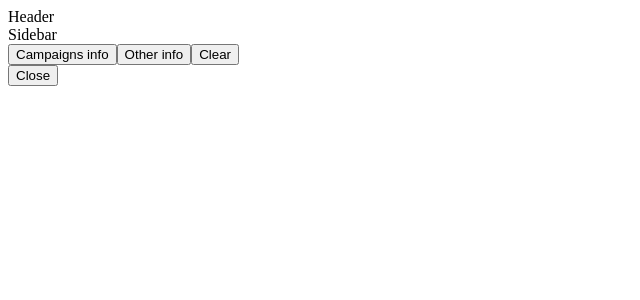
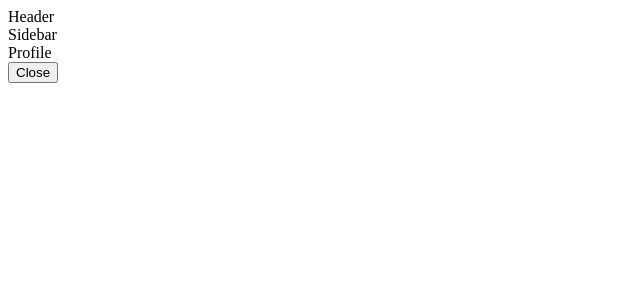
Before and after one commit to blair3003/journeyman, a React (Vite) app: page /u/1 in a window 1280 px wide. Shown: the top 300 px of the page, without its empty margins (0-640 px from the left). Built offline with nearby package versions, Linux system fonts and the light colour scheme.

Commit message:
react router

```diff
--- a/package.json
+++ b/package.json
@@ -11,7 +11,8 @@
   },
   "dependencies": {
     "react": "^18.2.0",
-    "react-dom": "^18.2.0"
+    "react-dom": "^18.2.0",
+    "react-router-dom": "^6.17.0"
   },
   "devDependencies": {
     "@types/react": "^18.2.15",
--- a/src/App.tsx
+++ b/src/App.tsx
@@ -1,14 +1,40 @@
-import CampaignIndex from './components/CampaignIndex'
+import { Navigate, Routes, Route } from 'react-router-dom'
 import Layout from './layouts/Layout'
+import Campaign from './pages/Campaign'
+import CampaignIndex from './pages/CampaignIndex'
+import Home from './pages/Home'
+import Profile from './pages/Profile'
+import Login from './pages/auth/Login'
+import Logout from './pages/auth/Logout'
+import Register from './pages/auth/Register'
 
 function App() {
 
 	console.log(`App rendered`)
 
 	return (
-		<Layout>
-			<CampaignIndex />
-		</Layout>
+		<Routes>
+			<Route path="/">
+				<Route index element={<Home />} />
+				<Route path="login" element={<Login />} />
+				<Route path="logout" element={<Logout />} />
+				<Route path="register" element={<Register />} />
+				<Route element={<Layout />}>
+					<Route path="c">
+						<Route index element={<Navigate to="/" replace />} />
+						<Route path=":id" element={<Campaign />} />
+					</Route>
+					<Route path="u">
+						<Route index element={<Navigate to="/" replace />} />
+						<Route path=":id">
+							<Route index element={<Profile />} />
+							<Route path="campaigns" element={<CampaignIndex />} />
+						</Route>
+					</Route>
+				</Route>
+				<Route path="*" element={<Navigate to="/" replace />} />
+			</Route>
+		</Routes>
 	)
 }
 
--- a/src/layouts/Layout.tsx
+++ b/src/layouts/Layout.tsx
@@ -2,8 +2,9 @@ import LayoutProvider from '../context/LayoutContext'
 import Drawer from './Drawer'
 import Header from './Header'
 import Sidebar from './Sidebar'
+import { Outlet } from 'react-router-dom'
 
-const Layout = ({ children }: { children: React.ReactNode }) => {
+const Layout = () => {
 
     console.log(`Layout rendered`)
 
@@ -12,7 +13,7 @@ const Layout = ({ children }: { children: React.ReactNode }) => {
             <Header />
             <main>
                 <Sidebar />
-                {children}
+                <Outlet />
                 <Drawer />
             </main>
         </LayoutProvider>
--- a/src/main.tsx
+++ b/src/main.tsx
@@ -1,9 +1,14 @@
 import React from 'react'
 import ReactDOM from 'react-dom/client'
 import App from './App.tsx'
+import { BrowserRouter, Routes, Route } from 'react-router-dom'
 
 ReactDOM.createRoot(document.getElementById('root')!).render(
 	<React.StrictMode>
-		<App />
+		<BrowserRouter>
+			<Routes>
+				<Route path="/*" element={<App />} />
+			</Routes>
+		</BrowserRouter>
 	</React.StrictMode>,
 )
--- /dev/null
+++ b/src/pages/Campaign.tsx
@@ -0,0 +1,6 @@
+const Campaign = () => {
+
+    return (<>Campaign</>)
+}
+
+export default Campaign
--- /dev/null
+++ b/src/pages/Home.tsx
@@ -0,0 +1,6 @@
+const Home = () => {
+
+    return (<>Home</>)
+}
+
+export default Home
--- /dev/null
+++ b/src/pages/Profile.tsx
@@ -0,0 +1,6 @@
+const Profile = () => {
+
+    return (<>Profile</>)
+}
+
+export default Profile
--- /dev/null
+++ b/src/pages/auth/Login.tsx
@@ -0,0 +1,6 @@
+const Login = () => {
+
+    return (<>Login</>)
+}
+
+export default Login
--- /dev/null
+++ b/src/pages/auth/Logout.tsx
@@ -0,0 +1,6 @@
+const Logout = () => {
+
+    return (<>Logout</>)
+}
+
+export default Logout
--- /dev/null
+++ b/src/pages/auth/Register.tsx
@@ -0,0 +1,6 @@
+const Register = () => {
+
+    return (<>Register</>)
+}
+
+export default Register
```
Also changed, not shown: src/pages/CampaignIndex.tsx (renamed from src/components/CampaignIndex.tsx), 1 other file (tests, documents, lock files or other folders).
